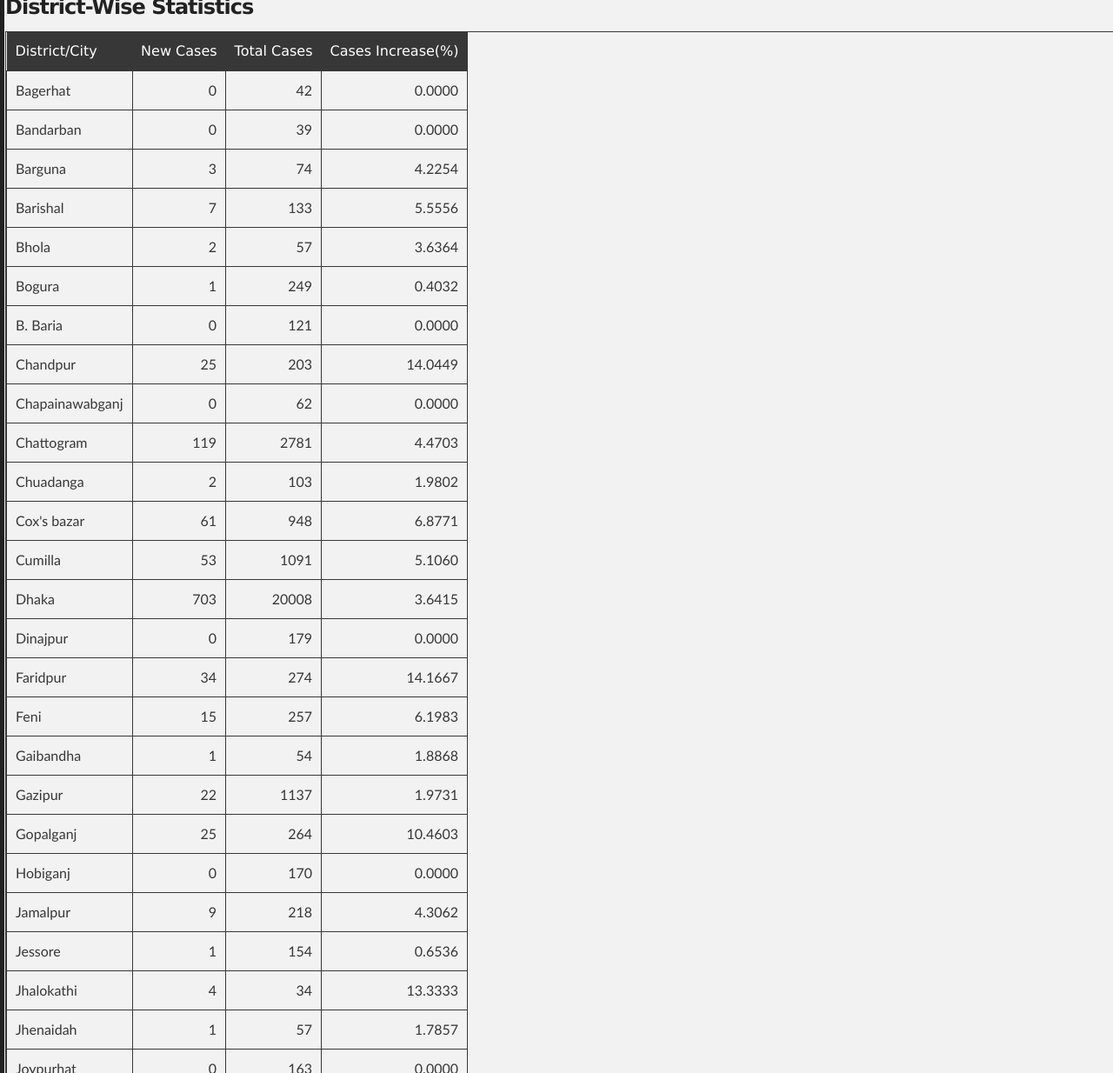
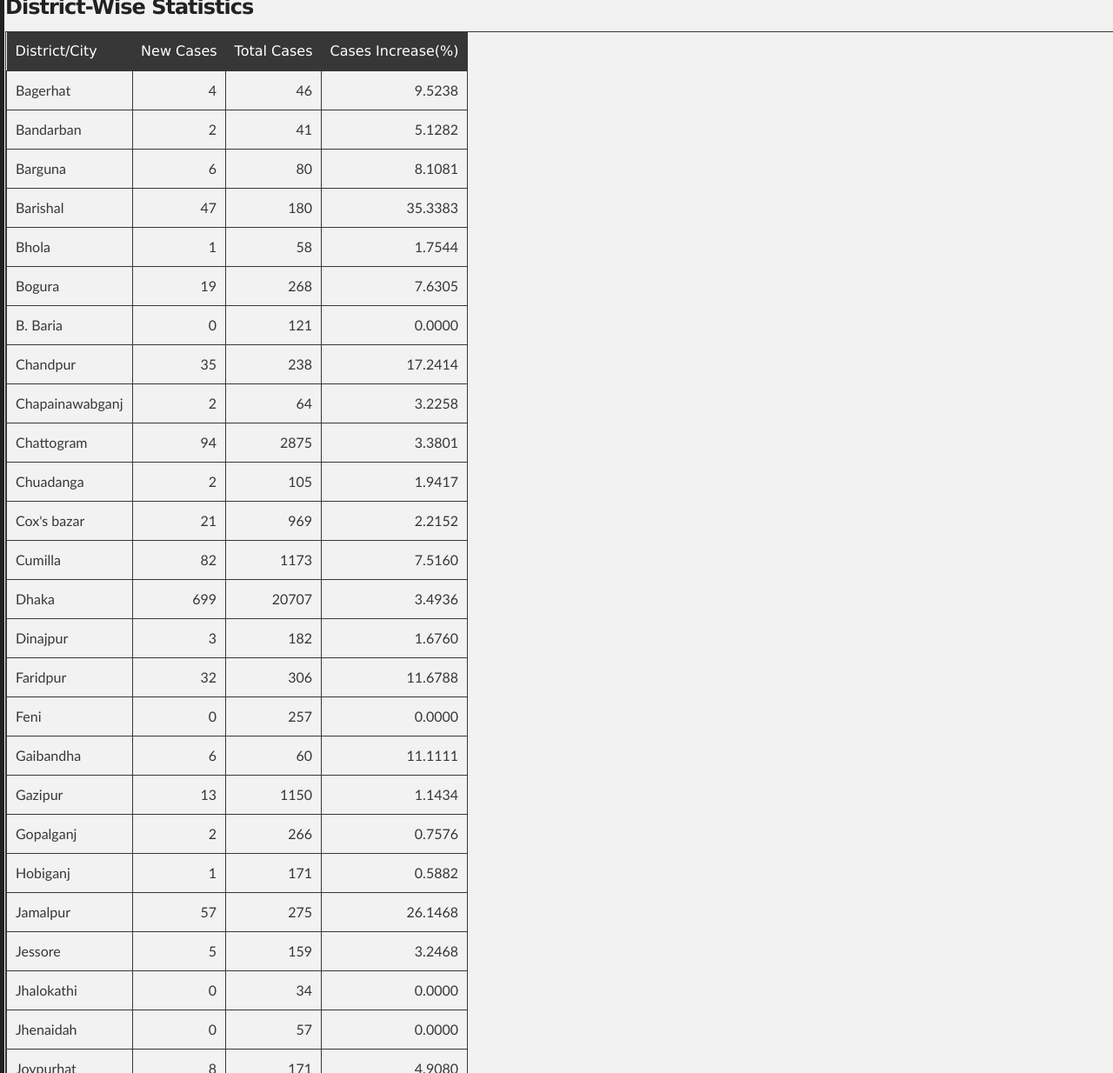
Before and after one commit to promitbasak/covid19bd, a Jekyll site: the page index.html, which Jekyll copies as it is, in a window 1280 px wide and 1400 px high, scrolled down 3997 px. Shown: the part 166-1400 px from the top of the window at 87% size. Built offline with Jekyll 4.4.1, drawn with Linux system fonts in a browser that asks for light colours; some of the changed text lies outside the part shown.

Commit message:
Update index.html

```diff
--- a/index.html
+++ b/index.html
@@ -66,21 +66,21 @@
 <th title="Field #15">Deaths/1M Pop.</th>
 </tr></thead>
 <tbody><tr>
-<td>2020-06-05</td>
-<td align="right">2828</td>
-<td align="right">30</td>
-<td align="right">643</td>
-<td align="right">14088</td>
-<td align="right">60391</td>
-<td align="right">811</td>
-<td align="right">12804</td>
-<td align="right">46776</td>
-<td align="right">372040</td>
-<td align="right">1.3429</td>
-<td align="right">0.0633</td>
-<td align="right">16.2324</td>
-<td align="right">335.5056</td>
-<td align="right">4.5056</td>
+<td>2020-06-06</td>
+<td align="right">2635</td>
+<td align="right">35</td>
+<td align="right">521</td>
+<td align="right">12486</td>
+<td align="right">63026</td>
+<td align="right">846</td>
+<td align="right">13325</td>
+<td align="right">48855</td>
+<td align="right">384526</td>
+<td align="right">1.3423</td>
+<td align="right">0.0635</td>
+<td align="right">16.3906</td>
+<td align="right">350.1444</td>
+<td align="right">4.7000</td>
 </tr>
 </tbody>
 </table>
@@ -88,28 +88,28 @@
         <h3>Graphs:</h3>
         <div class="photo-album">
       <div>
-        <img src="https://raw.githubusercontent.com/promitbasak/Covid-19_bd_extended/master/assests/2020-06-05/Figure_1.png">
+        <img src="https://raw.githubusercontent.com/promitbasak/Covid-19_bd_extended/master/assests/2020-06-06/Figure_1.png">
         <h5>Overall Condition</h5>
       </div>
 
       <div>
-        <img src="https://raw.githubusercontent.com/promitbasak/Covid-19_bd_extended/master/assests/2020-06-05/Figure_2.png">
+        <img src="https://raw.githubusercontent.com/promitbasak/Covid-19_bd_extended/master/assests/2020-06-06/Figure_2.png">
         <h5>Total Cases</h5>
       </div>
       <div>
-        <img src="https://raw.githubusercontent.com/promitbasak/Covid-19_bd_extended/master/assests/2020-06-05/Figure_8.png">
+        <img src="https://raw.githubusercontent.com/promitbasak/Covid-19_bd_extended/master/assests/2020-06-06/Figure_8.png">
         <h5>Total Deaths</h5>
       </div>
       <div>
-        <img src="https://raw.githubusercontent.com/promitbasak/Covid-19_bd_extended/master/assests/2020-06-03/Figure_22.png">
+        <img src="https://raw.githubusercontent.com/promitbasak/Covid-19_bd_extended/master/assests/2020-06-04/Figure_22.png">
         <h5>District-wise Corona Map</h5>
       </div>
       <div>
-        <img src="https://raw.githubusercontent.com/promitbasak/Covid-19_bd_extended/master/assests/2020-06-05/Figure_20.png">
+        <img src="https://raw.githubusercontent.com/promitbasak/Covid-19_bd_extended/master/assests/2020-06-06/Figure_20.png">
         <h5>BD vs USA: Cases</h5>
       </div>
       <div>
-        <img src="https://raw.githubusercontent.com/promitbasak/Covid-19_bd_extended/master/assests/2020-06-05/Figure_21.png">
+        <img src="https://raw.githubusercontent.com/promitbasak/Covid-19_bd_extended/master/assests/2020-06-06/Figure_21.png">
         <h5>BD vs USA: Deaths</h5>
       </div>
     </div>
@@ -127,375 +127,375 @@
 </tr></thead>
 <tbody><tr>
 <td>Bagerhat</td>
-<td align="right">0</td>
-<td align="right">42</td>
-<td align="right">0.0000</td>
+<td align="right">4</td>
+<td align="right">46</td>
+<td align="right">9.5238</td>
 </tr>
 <tr>
 <td>Bandarban</td>
-<td align="right">0</td>
-<td align="right">39</td>
-<td align="right">0.0000</td>
+<td align="right">2</td>
+<td align="right">41</td>
+<td align="right">5.1282</td>
 </tr>
 <tr>
 <td>Barguna</td>
-<td align="right">3</td>
-<td align="right">74</td>
-<td align="right">4.2254</td>
+<td align="right">6</td>
+<td align="right">80</td>
+<td align="right">8.1081</td>
 </tr>
 <tr>
 <td>Barishal</td>
-<td align="right">7</td>
-<td align="right">133</td>
-<td align="right">5.5556</td>
+<td align="right">47</td>
+<td align="right">180</td>
+<td align="right">35.3383</td>
 </tr>
 <tr>
 <td>Bhola</td>
+<td align="right">1</td>
+<td align="right">58</td>
+<td align="right">1.7544</td>
+</tr>
+<tr>
+<td>Bogura</td>
+<td align="right">19</td>
+<td align="right">268</td>
+<td align="right">7.6305</td>
+</tr>
+<tr>
+<td>B. Baria</td>
+<td align="right">0</td>
+<td align="right">121</td>
+<td align="right">0.0000</td>
+</tr>
+<tr>
+<td>Chandpur</td>
+<td align="right">35</td>
+<td align="right">238</td>
+<td align="right">17.2414</td>
+</tr>
+<tr>
+<td>Chapainawabganj</td>
 <td align="right">2</td>
-<td align="right">57</td>
-<td align="right">3.6364</td>
-</tr>
-<tr>
-<td>Bogura</td>
-<td align="right">1</td>
-<td align="right">249</td>
-<td align="right">0.4032</td>
-</tr>
-<tr>
-<td>B. Baria</td>
-<td align="right">0</td>
-<td align="right">121</td>
-<td align="right">0.0000</td>
-</tr>
-<tr>
-<td>Chandpur</td>
-<td align="right">25</td>
-<td align="right">203</td>
-<td align="right">14.0449</td>
-</tr>
-<tr>
-<td>Chapainawabganj</td>
-<td align="right">0</td>
-<td align="right">62</td>
-<td align="right">0.0000</td>
+<td align="right">64</td>
+<td align="right">3.2258</td>
 </tr>
 <tr>
 <td>Chattogram</td>
-<td align="right">119</td>
-<td align="right">2781</td>
-<td align="right">4.4703</td>
+<td align="right">94</td>
+<td align="right">2875</td>
+<td align="right">3.3801</td>
 </tr>
 <tr>
 <td>Chuadanga</td>
 <td align="right">2</td>
-<td align="right">103</td>
-<td align="right">1.9802</td>
+<td align="right">105</td>
+<td align="right">1.9417</td>
 </tr>
 <tr>
 <td>Cox&#39;s bazar</td>
-<td align="right">61</td>
-<td align="right">948</td>
-<td align="right">6.8771</td>
+<td align="right">21</td>
+<td align="right">969</td>
+<td align="right">2.2152</td>
 </tr>
 <tr>
 <td>Cumilla</td>
-<td align="right">53</td>
-<td align="right">1091</td>
-<td align="right">5.1060</td>
+<td align="right">82</td>
+<td align="right">1173</td>
+<td align="right">7.5160</td>
 </tr>
 <tr>
 <td>Dhaka</td>
-<td align="right">703</td>
-<td align="right">20008</td>
-<td align="right">3.6415</td>
+<td align="right">699</td>
+<td align="right">20707</td>
+<td align="right">3.4936</td>
 </tr>
 <tr>
 <td>Dinajpur</td>
-<td align="right">0</td>
-<td align="right">179</td>
-<td align="right">0.0000</td>
+<td align="right">3</td>
+<td align="right">182</td>
+<td align="right">1.6760</td>
 </tr>
 <tr>
 <td>Faridpur</td>
+<td align="right">32</td>
+<td align="right">306</td>
+<td align="right">11.6788</td>
+</tr>
+<tr>
+<td>Feni</td>
+<td align="right">0</td>
+<td align="right">257</td>
+<td align="right">0.0000</td>
+</tr>
+<tr>
+<td>Gaibandha</td>
+<td align="right">6</td>
+<td align="right">60</td>
+<td align="right">11.1111</td>
+</tr>
+<tr>
+<td>Gazipur</td>
+<td align="right">13</td>
+<td align="right">1150</td>
+<td align="right">1.1434</td>
+</tr>
+<tr>
+<td>Gopalganj</td>
+<td align="right">2</td>
+<td align="right">266</td>
+<td align="right">0.7576</td>
+</tr>
+<tr>
+<td>Hobiganj</td>
+<td align="right">1</td>
+<td align="right">171</td>
+<td align="right">0.5882</td>
+</tr>
+<tr>
+<td>Jamalpur</td>
+<td align="right">57</td>
+<td align="right">275</td>
+<td align="right">26.1468</td>
+</tr>
+<tr>
+<td>Jessore</td>
+<td align="right">5</td>
+<td align="right">159</td>
+<td align="right">3.2468</td>
+</tr>
+<tr>
+<td>Jhalokathi</td>
+<td align="right">0</td>
 <td align="right">34</td>
-<td align="right">274</td>
-<td align="right">14.1667</td>
-</tr>
-<tr>
-<td>Feni</td>
-<td align="right">15</td>
-<td align="right">257</td>
-<td align="right">6.1983</td>
-</tr>
-<tr>
-<td>Gaibandha</td>
-<td align="right">1</td>
-<td align="right">54</td>
-<td align="right">1.8868</td>
-</tr>
-<tr>
-<td>Gazipur</td>
-<td align="right">22</td>
-<td align="right">1137</td>
-<td align="right">1.9731</td>
-</tr>
-<tr>
-<td>Gopalganj</td>
+<td align="right">0.0000</td>
+</tr>
+<tr>
+<td>Jhenaidah</td>
+<td align="right">0</td>
+<td align="right">57</td>
+<td align="right">0.0000</td>
+</tr>
+<tr>
+<td>Joypurhat</td>
+<td align="right">8</td>
+<td align="right">171</td>
+<td align="right">4.9080</td>
+</tr>
+<tr>
+<td>Khagrachari</td>
+<td align="right">0</td>
+<td align="right">47</td>
+<td align="right">0.0000</td>
+</tr>
+<tr>
+<td>Khulna</td>
+<td align="right">2</td>
+<td align="right">125</td>
+<td align="right">1.6260</td>
+</tr>
+<tr>
+<td>Kishoreganj</td>
 <td align="right">25</td>
 <td align="right">264</td>
 <td align="right">10.4603</td>
 </tr>
 <tr>
-<td>Hobiganj</td>
-<td align="right">0</td>
-<td align="right">170</td>
-<td align="right">0.0000</td>
-</tr>
-<tr>
-<td>Jamalpur</td>
-<td align="right">9</td>
-<td align="right">218</td>
-<td align="right">4.3062</td>
-</tr>
-<tr>
-<td>Jessore</td>
+<td>Kurigram</td>
+<td align="right">2</td>
+<td align="right">74</td>
+<td align="right">2.7778</td>
+</tr>
+<tr>
+<td>Kushtia</td>
+<td align="right">16</td>
+<td align="right">110</td>
+<td align="right">17.0213</td>
+</tr>
+<tr>
+<td>Laksmipur</td>
+<td align="right">0</td>
+<td align="right">142</td>
+<td align="right">0.0000</td>
+</tr>
+<tr>
+<td>Lalmonirhat</td>
+<td align="right">0</td>
+<td align="right">41</td>
+<td align="right">0.0000</td>
+</tr>
+<tr>
+<td>Madaripur</td>
+<td align="right">20</td>
+<td align="right">196</td>
+<td align="right">11.3636</td>
+</tr>
+<tr>
+<td>Magura</td>
+<td align="right">5</td>
+<td align="right">37</td>
+<td align="right">15.6250</td>
+</tr>
+<tr>
+<td>Manikganj</td>
+<td align="right">0</td>
+<td align="right">166</td>
+<td align="right">0.0000</td>
+</tr>
+<tr>
+<td>Moulovi Bazar</td>
+<td align="right">0</td>
+<td align="right">100</td>
+<td align="right">0.0000</td>
+</tr>
+<tr>
+<td>Meherpur</td>
+<td align="right">0</td>
+<td align="right">30</td>
+<td align="right">0.0000</td>
+</tr>
+<tr>
+<td>Munshigonj</td>
+<td align="right">47</td>
+<td align="right">980</td>
+<td align="right">5.0375</td>
+</tr>
+<tr>
+<td>Mymensingh</td>
+<td align="right">14</td>
+<td align="right">511</td>
+<td align="right">2.8169</td>
+</tr>
+<tr>
+<td>Naogaon</td>
+<td align="right">2</td>
+<td align="right">196</td>
+<td align="right">1.0309</td>
+</tr>
+<tr>
+<td>Narail</td>
+<td align="right">0</td>
+<td align="right">30</td>
+<td align="right">0.0000</td>
+</tr>
+<tr>
+<td>Narayanganj</td>
+<td align="right">51</td>
+<td align="right">2460</td>
+<td align="right">2.1171</td>
+</tr>
+<tr>
+<td>Narshingdi</td>
+<td align="right">2</td>
+<td align="right">190</td>
+<td align="right">1.0638</td>
+</tr>
+<tr>
+<td>Natore</td>
+<td align="right">0</td>
+<td align="right">61</td>
+<td align="right">0.0000</td>
+</tr>
+<tr>
+<td>Netrokona</td>
 <td align="right">1</td>
-<td align="right">154</td>
-<td align="right">0.6536</td>
-</tr>
-<tr>
-<td>Jhalokathi</td>
-<td align="right">4</td>
-<td align="right">34</td>
-<td align="right">13.3333</td>
-</tr>
-<tr>
-<td>Jhenaidah</td>
+<td align="right">231</td>
+<td align="right">0.4348</td>
+</tr>
+<tr>
+<td>Nilphamari</td>
+<td align="right">0</td>
+<td align="right">138</td>
+<td align="right">0.0000</td>
+</tr>
+<tr>
+<td>Noakhali</td>
+<td align="right">53</td>
+<td align="right">838</td>
+<td align="right">6.7516</td>
+</tr>
+<tr>
+<td>Pabna</td>
+<td align="right">3</td>
+<td align="right">64</td>
+<td align="right">4.9180</td>
+</tr>
+<tr>
+<td>Panchagar</td>
+<td align="right">0</td>
+<td align="right">52</td>
+<td align="right">0.0000</td>
+</tr>
+<tr>
+<td>Potuakhali</td>
+<td align="right">0</td>
+<td align="right">88</td>
+<td align="right">0.0000</td>
+</tr>
+<tr>
+<td>Pirojpur</td>
+<td align="right">0</td>
+<td align="right">36</td>
+<td align="right">0.0000</td>
+</tr>
+<tr>
+<td>Rajbari</td>
+<td align="right">0</td>
+<td align="right">90</td>
+<td align="right">0.0000</td>
+</tr>
+<tr>
+<td>Rajshahi</td>
+<td align="right">0</td>
+<td align="right">81</td>
+<td align="right">0.0000</td>
+</tr>
+<tr>
+<td>Rangmati</td>
 <td align="right">1</td>
-<td align="right">57</td>
-<td align="right">1.7857</td>
-</tr>
-<tr>
-<td>Joypurhat</td>
-<td align="right">0</td>
-<td align="right">163</td>
-<td align="right">0.0000</td>
-</tr>
-<tr>
-<td>Khagrachari</td>
-<td align="right">0</td>
-<td align="right">47</td>
-<td align="right">0.0000</td>
-</tr>
-<tr>
-<td>Khulna</td>
-<td align="right">23</td>
-<td align="right">123</td>
-<td align="right">23.0000</td>
-</tr>
-<tr>
-<td>Kishoreganj</td>
-<td align="right">6</td>
-<td align="right">239</td>
-<td align="right">2.5751</td>
-</tr>
-<tr>
-<td>Kurigram</td>
-<td align="right">1</td>
-<td align="right">72</td>
-<td align="right">1.4085</td>
-</tr>
-<tr>
-<td>Kushtia</td>
-<td align="right">9</td>
-<td align="right">94</td>
-<td align="right">10.5882</td>
-</tr>
-<tr>
-<td>Laksmipur</td>
-<td align="right">0</td>
+<td align="right">67</td>
+<td align="right">1.5152</td>
+</tr>
+<tr>
+<td>Rangpur</td>
+<td align="right">8</td>
+<td align="right">487</td>
+<td align="right">1.6701</td>
+</tr>
+<tr>
+<td>Satkhira</td>
+<td align="right">2</td>
+<td align="right">49</td>
+<td align="right">4.2553</td>
+</tr>
+<tr>
+<td>Shariatpur</td>
+<td align="right">17</td>
 <td align="right">142</td>
-<td align="right">0.0000</td>
-</tr>
-<tr>
-<td>Lalmonirhat</td>
-<td align="right">3</td>
-<td align="right">41</td>
-<td align="right">7.8947</td>
-</tr>
-<tr>
-<td>Madaripur</td>
-<td align="right">1</td>
-<td align="right">176</td>
-<td align="right">0.5714</td>
-</tr>
-<tr>
-<td>Magura</td>
-<td align="right">3</td>
-<td align="right">32</td>
-<td align="right">10.3448</td>
-</tr>
-<tr>
-<td>Manikganj</td>
-<td align="right">1</td>
-<td align="right">166</td>
-<td align="right">0.6061</td>
-</tr>
-<tr>
-<td>Moulovi Bazar</td>
-<td align="right">0</td>
-<td align="right">100</td>
-<td align="right">0.0000</td>
-</tr>
-<tr>
-<td>Meherpur</td>
-<td align="right">1</td>
-<td align="right">30</td>
-<td align="right">3.4483</td>
-</tr>
-<tr>
-<td>Munshigonj</td>
-<td align="right">115</td>
-<td align="right">933</td>
-<td align="right">14.0587</td>
-</tr>
-<tr>
-<td>Mymensingh</td>
-<td align="right">6</td>
-<td align="right">497</td>
-<td align="right">1.2220</td>
-</tr>
-<tr>
-<td>Naogaon</td>
-<td align="right">0</td>
-<td align="right">194</td>
-<td align="right">0.0000</td>
-</tr>
-<tr>
-<td>Narail</td>
-<td align="right">0</td>
-<td align="right">30</td>
-<td align="right">0.0000</td>
-</tr>
-<tr>
-<td>Narayanganj</td>
-<td align="right">76</td>
-<td align="right">2409</td>
-<td align="right">3.2576</td>
-</tr>
-<tr>
-<td>Narshingdi</td>
-<td align="right">4</td>
-<td align="right">188</td>
-<td align="right">2.1739</td>
-</tr>
-<tr>
-<td>Natore</td>
-<td align="right">2</td>
-<td align="right">61</td>
-<td align="right">3.3898</td>
-</tr>
-<tr>
-<td>Netrokona</td>
-<td align="right">5</td>
-<td align="right">230</td>
-<td align="right">2.2222</td>
-</tr>
-<tr>
-<td>Nilphamari</td>
-<td align="right">0</td>
-<td align="right">138</td>
-<td align="right">0.0000</td>
-</tr>
-<tr>
-<td>Noakhali</td>
-<td align="right">59</td>
-<td align="right">785</td>
-<td align="right">8.1267</td>
-</tr>
-<tr>
-<td>Pabna</td>
-<td align="right">15</td>
-<td align="right">61</td>
-<td align="right">32.6087</td>
-</tr>
-<tr>
-<td>Panchagar</td>
-<td align="right">0</td>
-<td align="right">52</td>
-<td align="right">0.0000</td>
-</tr>
-<tr>
-<td>Potuakhali</td>
-<td align="right">1</td>
-<td align="right">88</td>
-<td align="right">1.1494</td>
-</tr>
-<tr>
-<td>Pirojpur</td>
-<td align="right">2</td>
-<td align="right">36</td>
-<td align="right">5.8824</td>
-</tr>
-<tr>
-<td>Rajbari</td>
-<td align="right">0</td>
-<td align="right">90</td>
-<td align="right">0.0000</td>
-</tr>
-<tr>
-<td>Rajshahi</td>
-<td align="right">1</td>
-<td align="right">81</td>
-<td align="right">1.2500</td>
-</tr>
-<tr>
-<td>Rangmati</td>
-<td align="right">0</td>
-<td align="right">66</td>
-<td align="right">0.0000</td>
-</tr>
-<tr>
-<td>Rangpur</td>
-<td align="right">10</td>
-<td align="right">479</td>
-<td align="right">2.1322</td>
-</tr>
-<tr>
-<td>Satkhira</td>
-<td align="right">0</td>
-<td align="right">47</td>
-<td align="right">0.0000</td>
-</tr>
-<tr>
-<td>Shariatpur</td>
-<td align="right">0</td>
-<td align="right">125</td>
-<td align="right">0.0000</td>
+<td align="right">13.6000</td>
 </tr>
 <tr>
 <td>Sherpur</td>
 <td align="right">14</td>
-<td align="right">101</td>
-<td align="right">16.0920</td>
+<td align="right">115</td>
+<td align="right">13.8614</td>
 </tr>
 <tr>
 <td>Sirajganj</td>
-<td align="right">1</td>
+<td align="right">0</td>
 <td align="right">41</td>
-<td align="right">2.5000</td>
+<td align="right">0.0000</td>
 </tr>
 <tr>
 <td>Sunamganj</td>
-<td align="right">27</td>
-<td align="right">157</td>
-<td align="right">20.7692</td>
+<td align="right">6</td>
+<td align="right">163</td>
+<td align="right">3.8217</td>
 </tr>
 <tr>
 <td>Sylhet</td>
-<td align="right">98</td>
-<td align="right">563</td>
-<td align="right">21.0753</td>
+<td align="right">54</td>
+<td align="right">617</td>
+<td align="right">9.5915</td>
 </tr>
 <tr>
 <td>Tangail</td>
@@ -505,9 +505,9 @@
 </tr>
 <tr>
 <td>Thakurgaon</td>
-<td align="right">0</td>
-<td align="right">65</td>
-<td align="right">0.0000</td>
+<td align="right">9</td>
+<td align="right">74</td>
+<td align="right">13.8462</td>
 </tr>
 </tbody></table>
 
@@ -2063,6 +2063,23 @@
 <td align="right">335.5056</td>
 <td align="right">4.5056</td>
 </tr>
+<tr>
+<td>2020-06-06</td>
+<td align="right">2635</td>
+<td align="right">35</td>
+<td align="right">521</td>
+<td align="right">12486</td>
+<td align="right">63026</td>
+<td align="right">846</td>
+<td align="right">13325</td>
+<td align="right">48855</td>
+<td align="right">384526</td>
+<td align="right">1.3423</td>
+<td align="right">0.0635</td>
+<td align="right">16.3906</td>
+<td align="right">350.1444</td>
+<td align="right">4.7000</td>
+</tr>
 </tbody></table>
         <p></p>
         <p> Data Sources: Self created dataset which can be found at <a href="https://github.com/promitbasak/Covid-19_bd_extended">this repository</a>. This dataset uses govt issued press releases from <a href="https://corona.gov.bd/press-release">Here</a>, <a href="https://iedcr.gov.bd/">Here</a> and <a href="https://iedcr.gov.bd/website/index.php/component/content/article/11-others/227-pressrelease">Here</a>.</p>
```
Also changed, not shown: other parts of index.html (+1 -1 lines).
